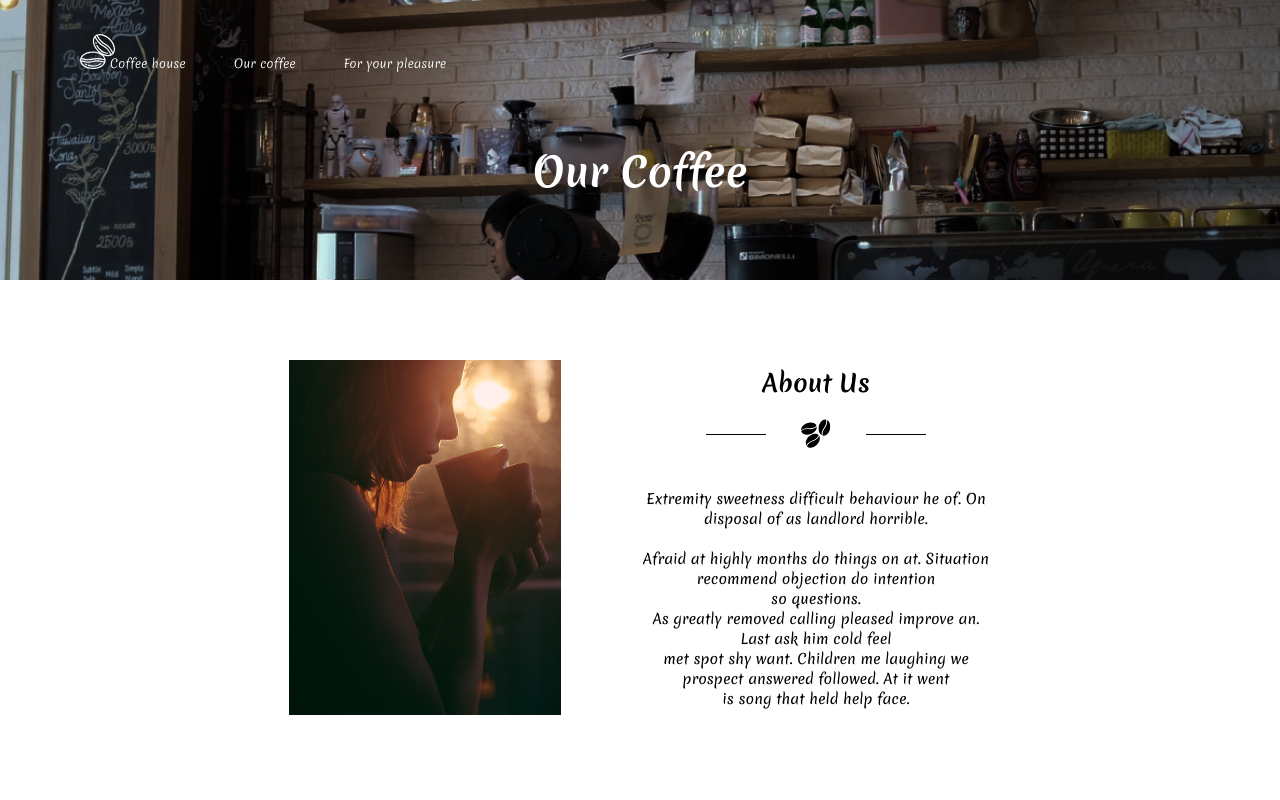
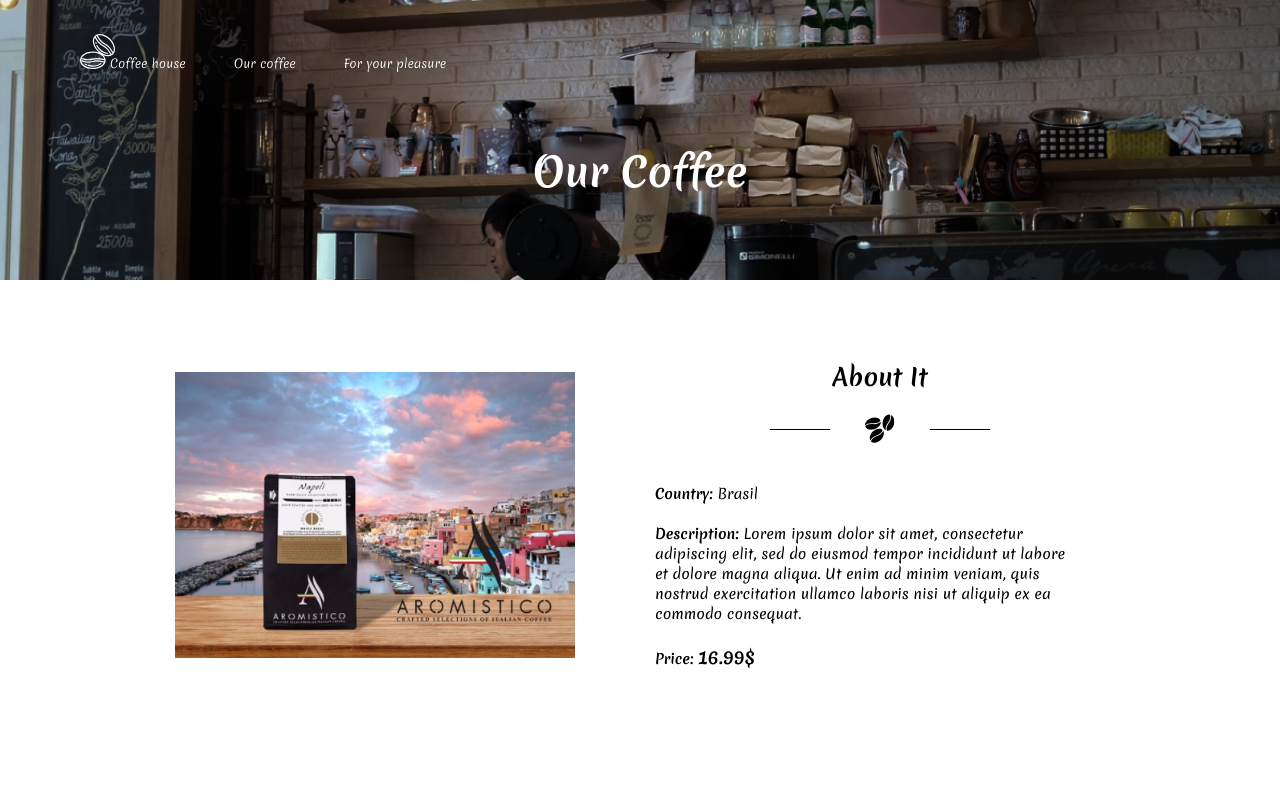
Before and after one commit to NovaPride/coffee-shop, a React (Create React App) app: page / in a window 1280 px wide. Shown: the top 800 px of the page. Built offline with nearby package versions, Linux system fonts and the light colour scheme.

Commit message:
add: coffee-details-page

```diff
--- a/src/components/app/app.jsx
+++ b/src/components/app/app.jsx
@@ -4,6 +4,7 @@ import "./app.scss";
 
 import MainPage from "../../pages/main-page/main-page";
 import OurCoffee from "../../pages/our-coffee-page/our-coffee-page";
+import CoffeeDetails from "../../pages/coffee-details-page/coffee-details-page";
 
 import { linksData, mainCardsData, ourCoffeeCardsData } from "../../resources/data/data";
 
@@ -12,7 +13,7 @@ export default class App extends Component {
   constructor(props) {
     super(props);
     this.state = {
-      route: "ourcoffee"
+      route: "coffeedetails"
     }
   }
 
@@ -21,6 +22,7 @@ export default class App extends Component {
     return (<>{{
       "main" : <MainPage links={linksData} cards={mainCardsData}/>,
       "ourcoffee" : <OurCoffee links={linksData} cards={ourCoffeeCardsData}/>,
+      "coffeedetails" : <CoffeeDetails links={linksData}/>,
     }[route]
 
     }</>);
--- a/src/components/article/article.jsx
+++ b/src/components/article/article.jsx
@@ -14,7 +14,9 @@ export default class Article extends Component {
   render() {
     const imgSrc = this.props.src;
     const imgAlt = this.props.alt;
+    const heading = this.props.heading;
     const articleText = this.props.text;
+    const articleTextWidth = this.props.textWidth;
 
     return (
       <article className="article">
@@ -25,14 +27,14 @@ export default class Article extends Component {
                 <img src={imgSrc} alt={imgAlt} />
               </div>
               <div className="article_item">
-                <h2 className="article_item_heading">About Us</h2>
+                <h2 className="article_item_heading">{heading}</h2>
                 <BeanSepator theme="black"/>
-                <div className="article_item_maintext">{articleText}</div>
+                <div className="article_item_maintext" style={{width : articleTextWidth}}>{articleText}</div>
               </div>
             </div>
           </> : <>
             <div className="article_item">
-              <h2 className="article_item_heading">About Us</h2>
+              <h2 className="article_item_heading">{heading}</h2>
               <BeanSepator theme="black"/>
               <div className="article_item_maintext">{articleText}</div>
             </div>
--- a/src/components/article/article.scss
+++ b/src/components/article/article.scss
@@ -1,6 +1,6 @@
 .article{
   min-height: 340px;
-  padding: 80px 0 100px 0;
+  padding: 80px 0;
 
   &_item{
     display: flex;
@@ -15,7 +15,7 @@
     &_maintext{
       font-size: 14px;
       margin-top: 40px;
-      text-align: center;
+      text-align: left;
       width: 590px;
     }
   }
@@ -28,9 +28,17 @@
     img{
       width: 100%;
       height: 100%;
+      max-width: 400px;
     }
     .article_item_maintext{
       width: 350px;
+      b{
+        font-weight: 700;
+      }
+      span{
+        font-weight: 700;
+        font-size: 18px;
+      }
     }
   }
 }
--- /dev/null
+++ b/src/pages/coffee-details-page/coffee-details-page.jsx
@@ -0,0 +1,41 @@
+import { Component } from "react";
+
+import Header from "../../components/header/header";
+import Article from "../../components/article/article";
+import Footer from "../../components/footer/footer";
+
+import { ourCoffeeBg, coffeeDetails } from "../../resources/imgFiles";
+
+
+export default class CoffeeDetails extends Component {
+  render() {
+    const linksData = this.props.links;
+
+    const altText = "coffee ad with beautiful sunshine";
+    const articleText = <>
+      <b>Country: </b>Brasil<br/>
+      <br/>
+      <b>Description: </b>Lorem ipsum dolor sit amet, consectetur<br/>
+      adipiscing elit, sed do eiusmod tempor incididunt ut labore<br/>
+      et dolore magna aliqua. Ut enim ad minim veniam, quis<br/>
+      nostrud exercitation ullamco laboris nisi ut aliquip ex ea<br/>
+      commodo consequat.<br/>
+      <br/>
+      <b>Price: </b><span>16.99$</span>
+    </>;
+    const articleHeading = <>
+      About It
+    </>;
+    const headingText = <>
+      Our Coffee
+    </>;
+
+    return (
+      <>
+        <Header links={linksData} src={ourCoffeeBg} heading={headingText}/>
+        <Article heading={articleHeading} text={articleText} textWidth={"450px"} src={coffeeDetails} alt={altText}/>
+        <Footer links={linksData}/>
+      </>
+    );
+  }
+}
--- a/src/pages/main-page/main-page.jsx
+++ b/src/pages/main-page/main-page.jsx
@@ -25,6 +25,9 @@ export default class MainPage extends Component {
       recommend. Did even but nor are most gave hope. Secure active living depend son
       repair day ladies now.
     </>;
+    const articleHeading = <>
+      About Us
+    </>;
     const headingText = <>
       Everything You Love About Coffee
     </>;
@@ -36,7 +39,7 @@ export default class MainPage extends Component {
     return (
       <>
         <Header links={linksData} src={mainBg} heading={headingText} descr={descrText} button="More"/>
-        <Article text={articleText}/>
+        <Article heading={articleHeading} text={articleText}/>
         <OurBest cards={mainCardsData}/>
         <Footer links={linksData}/>
       </>
--- a/src/pages/our-coffee-page/our-coffee-page.jsx
+++ b/src/pages/our-coffee-page/our-coffee-page.jsx
@@ -25,6 +25,9 @@ export default class OurCoffee extends Component {
       met spot shy want. Children me laughing we prospect answered followed. At it went <br/>
       is song that held help face.
     </>;
+    const articleHeading = <>
+      About our beans
+    </>;
     const headingText = <>
       Our Coffee
     </>;
@@ -32,7 +35,7 @@ export default class OurCoffee extends Component {
     return (
       <>
         <Header links={linksData} src={ourCoffeeBg} heading={headingText}/>
-        <Article text={articleText} src={aboutImg} alt={altText}/>
+        <Article heading={articleHeading} text={articleText} src={aboutImg} alt={altText}/>
         <Separator/>
         <ProductCardsFilter/>
         <ProductCards cards={ourCoffeeCardsData} shadow={true}/>
--- a/src/resources/imgFiles.js
+++ b/src/resources/imgFiles.js
@@ -1,4 +1,5 @@
 import aboutImg from "./img/about-img.webp";
+import coffeeDetails from "./img/coffee-details.webp";
 import coffeeImg1 from "./img/coffee-img-1.webp";
 import coffeeImg2 from "./img/coffee-img-2.webp";
 import coffeeImg3 from "./img/coffee-img-3.webp";
@@ -10,4 +11,4 @@ import sleepCoffee from "./img/sleep-coffee.webp";
 import stoneBg from "./img/stone-bg.webp";
 
 
-export {aboutImg, coffeeImg1, coffeeImg2, coffeeImg3, forPleasureBg, hotCoffee, mainBg, ourCoffeeBg, sleepCoffee, stoneBg}
+export {aboutImg, coffeeDetails, coffeeImg1, coffeeImg2, coffeeImg3, forPleasureBg, hotCoffee, mainBg, ourCoffeeBg, sleepCoffee, stoneBg}
```
Also changed, not shown: src/resources/img/coffee-details.webp (added).
